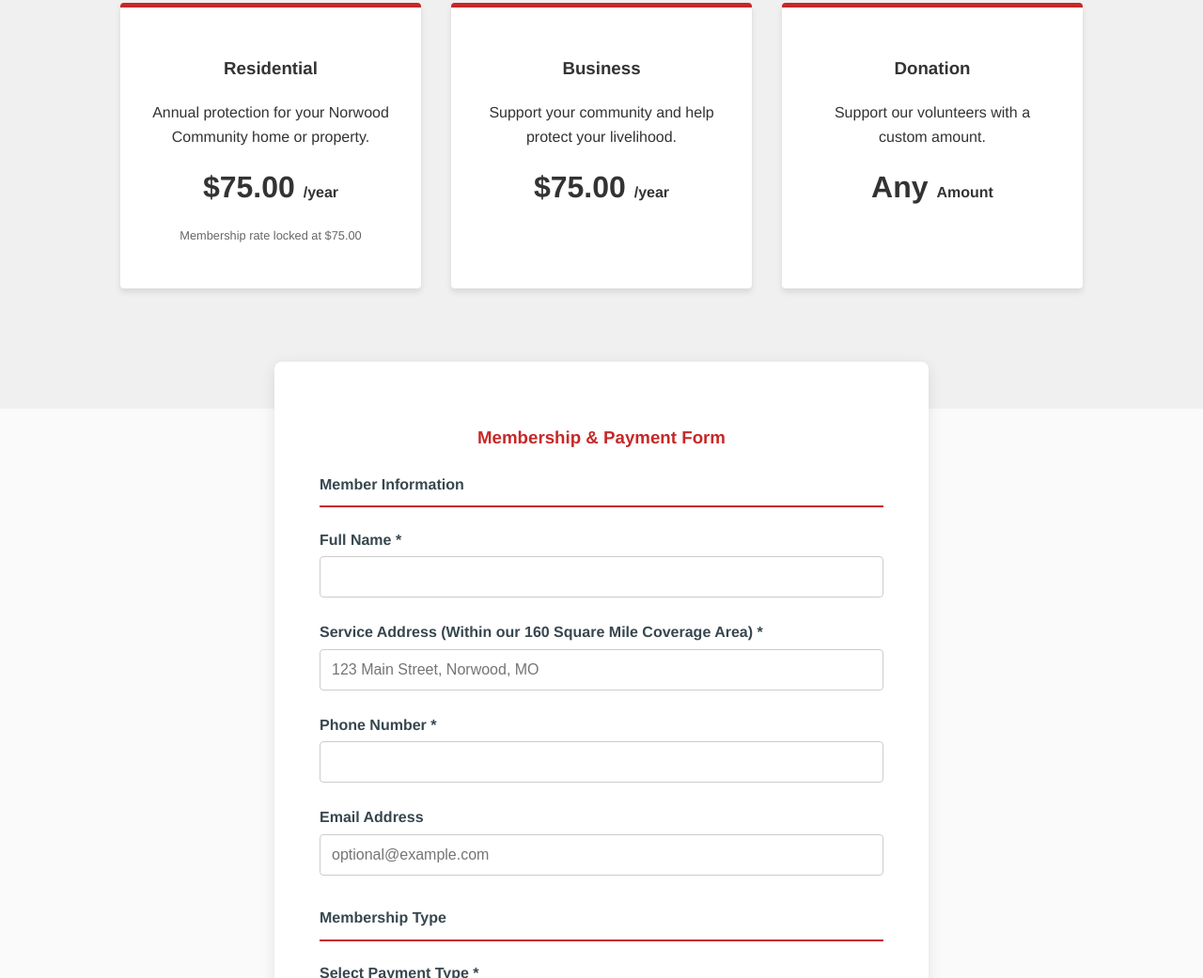
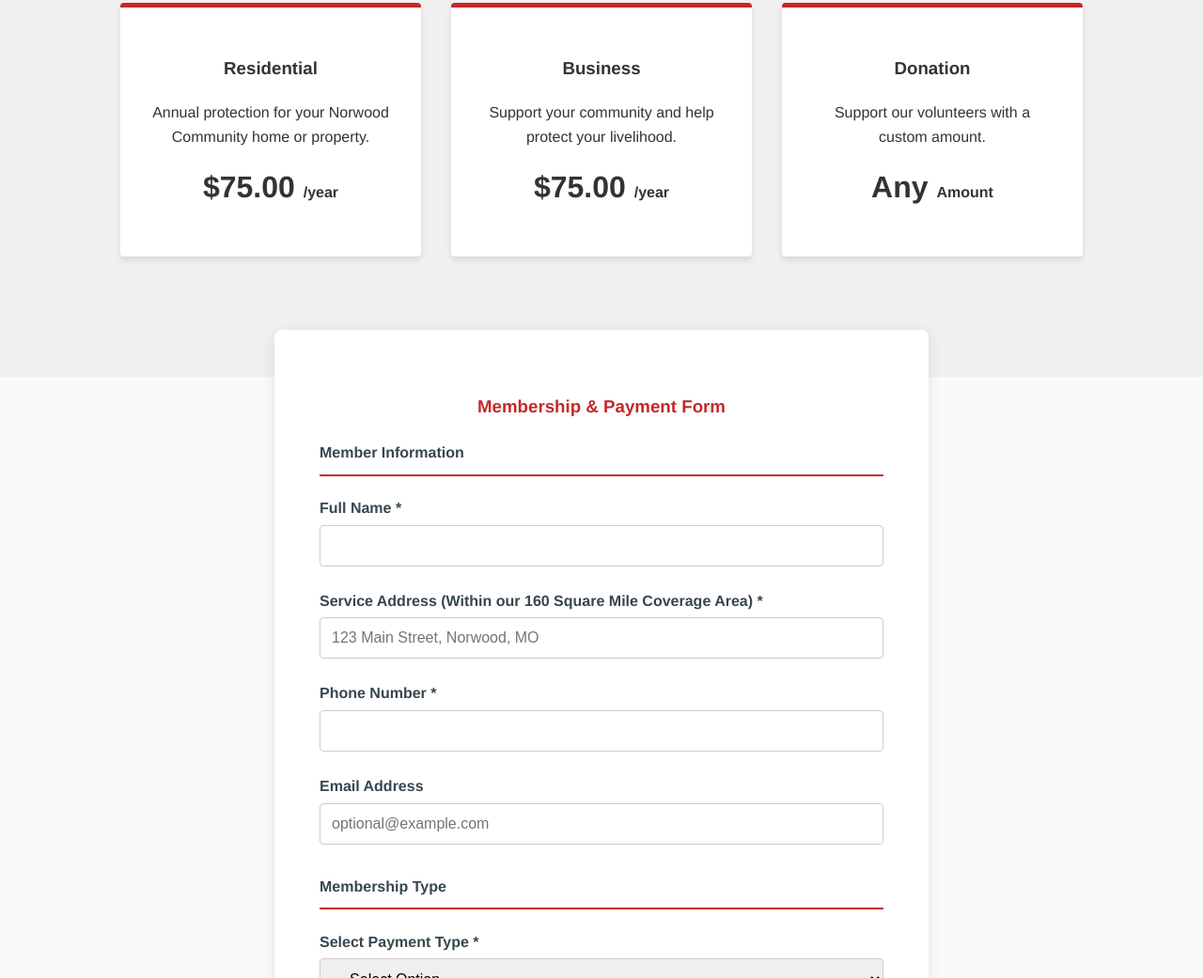
Before and after one commit to norwoodfire/NORWOODFIRE, a plain HTML site: page index.html in a window 1280 px wide. Shown: the part 2235-3276 px from the top of the page at 94% size. Drawn offline with Linux system fonts and the light colour scheme.

Commit message:
Remove the residential membership rate note

```diff
--- a/index.html
+++ b/index.html
@@ -308,7 +308,6 @@
             <h3>Residential</h3>
             <p>Annual protection for your Norwood Community home or property.</p>
             <div style="font-size: 2rem; font-weight: bold; margin: 1rem 0;"><span id="residential-price">$75</span> <span style="font-size: 1rem;">/year</span></div>
-            <p style="font-size: 0.8rem; color: #666;" id="residential-note">Membership rate locked at $75.00</p>
         </div>
         <div class="card membership-card">
             <h3>Business</h3>
@@ -328,7 +327,6 @@
     <h3 style="text-align: center; color: var(--fire-red);">Membership & Payment Form</h3>
 
     <form id="membership-form">
-        <!-- Member Information Section -->
         <h4 style="color: var(--charcoal); border-bottom: 2px solid var(--fire-red); padding-bottom: 10px;">Member Information</h4>
 
         <div class="form-group">
@@ -351,7 +349,6 @@
             <input type="email" id="email" name="email" placeholder="optional@example.com">
         </div>
 
-        <!-- Membership Type Section -->
         <h4 style="color: var(--charcoal); border-bottom: 2px solid var(--fire-red); padding-bottom: 10px; margin-top: 2rem;">Membership Type</h4>
 
         <div class="form-group">
@@ -376,7 +373,6 @@
         <button type="button" id="submit-btn" class="btn btn-red" style="width: 100%; margin-top: 1.5rem; padding: 16px;">Proceed to PayPal Payment</button>
     </form>
 
-    <!-- PayPal Form (Hidden) -->
     <form action="https://www.paypal.com/cgi-bin/webscr" method="post" id="paypal-form" style="display: none;">
         <input type="hidden" name="cmd" value="_xclick">
         <input type="hidden" name="business" value="dispatchtimes@yahoo.com">
@@ -393,7 +389,6 @@
 </div>
 
 <script>
-    // MEMBERSHIP PRICING CONFIGURATION
     const membershipPrices = {
         2026: { residential: 75.00, business: 75.00, nextYear: 2027, nextResidential: 75.00 },
         2027: { residential: 75.00, business: 75.00, nextYear: 2028, nextResidential: 75.00 },
@@ -406,21 +401,11 @@
 
     const currentYear = new Date().getFullYear();
     const currentPricing = membershipPrices[currentYear] || membershipPrices[2026];
-    const nextYear = currentPricing.nextYear;
-    const nextResidential = currentPricing.nextResidential || currentPricing.residential;
 
     document.getElementById('membership-year').textContent = currentYear + ' Membership & Donations';
     document.getElementById('residential-price').textContent = '$' + currentPricing.residential.toFixed(2);
     document.getElementById('business-price').textContent = '$' + currentPricing.business.toFixed(2);
 
-    const residentialNote = document.getElementById('residential-note');
-    if (currentPricing.residential === nextResidential) {
-        residentialNote.textContent = 'Membership rate locked at $' + currentPricing.residential.toFixed(2);
-    } else {
-        residentialNote.textContent = 'Note: Increasing to $' + nextResidential.toFixed(2) + ' in ' + nextYear;
-    }
-
-    // Form elements
     const membershipForm = document.getElementById('membership-form');
     const membershipType = document.getElementById('membership_type');
     const customAmountDiv = document.getElementById('custom_donation');
@@ -441,29 +426,25 @@
     submitBtn.addEventListener('click', function(e) {
         e.preventDefault();
 
-        // Validate form
         if (!membershipForm.checkValidity()) {
             alert('Please fill in all required fields.');
             membershipForm.reportValidity();
             return;
         }
 
-        // Get member info
         const fullName = document.getElementById('full_name').value;
         const address = document.getElementById('address').value;
         const phone = document.getElementById('phone').value;
         const email = document.getElementById('email').value;
         const memberType = membershipType.value;
 
-        // Validate donation amount
         if (memberType === 'donation' && (!amountInput.value || amountInput.value <= 0)) {
             alert('Please enter a donation amount.');
             return;
         }
 
-        // Set PayPal fields
         const itemName = memberType === 'residential' ? 'Residential Membership' :
-                        memberType === 'business' ? 'Business Membership' : 'NCVFD Donation';
+                         memberType === 'business' ? 'Business Membership' : 'NCVFD Donation';
 
         let amount;
         if (memberType === 'residential') {
@@ -474,16 +455,13 @@
             amount = amountInput.value;
         }
 
-        // Create unique invoice number
         const invoiceNum = currentYear + '-' + Date.now();
 
-        // Set hidden PayPal fields
         document.getElementById('paypal_item_name').value = 'NCVFD ' + currentYear + ': ' + itemName;
         document.getElementById('paypal_amount').value = amount;
         document.getElementById('paypal_invoice').value = invoiceNum;
         document.getElementById('paypal_custom').value = 'Name: ' + fullName + ' | Address: ' + address + ' | Phone: ' + phone + ' | Email: ' + email;
 
-        // Submit PayPal form
         paypalForm.submit();
     });
 </script>
```
